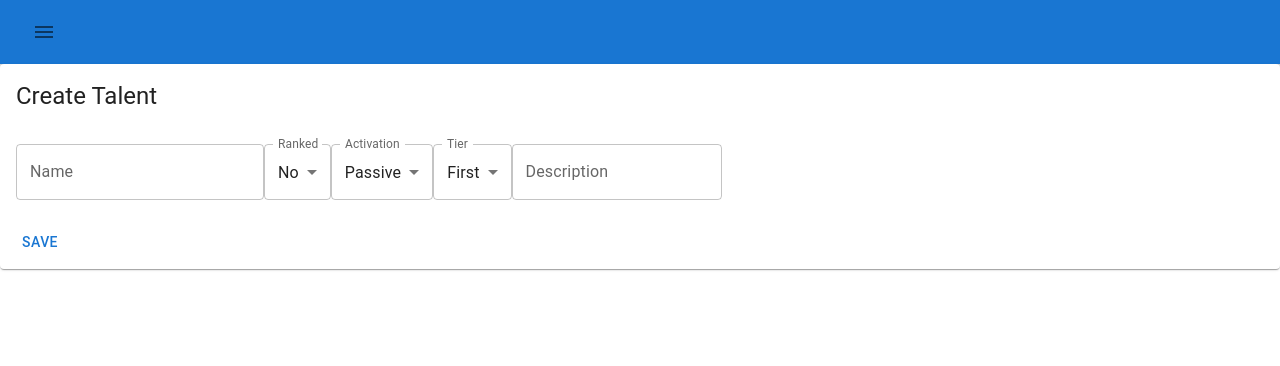
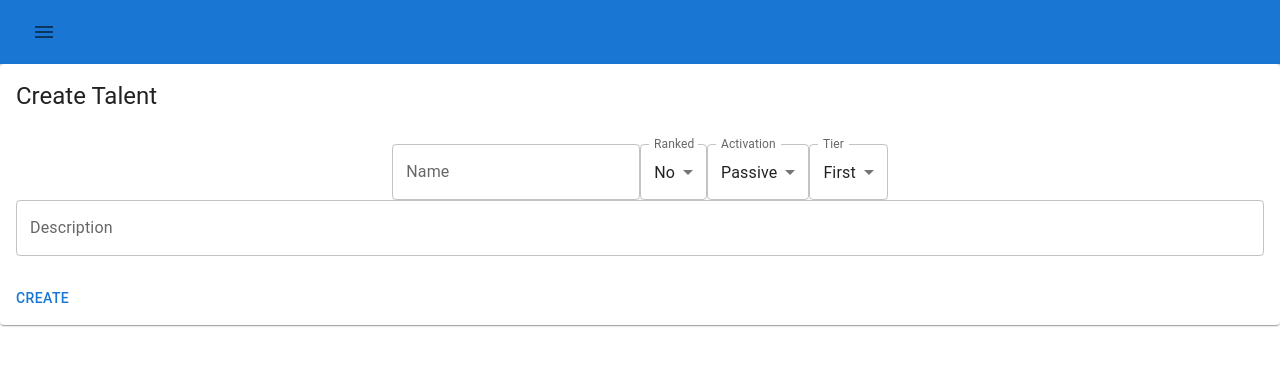
Before and after one commit to genraven1/genesys, a React (Create React App) app: page /talents/new in a window 1280 px wide. Shown: the top 366 px of the page. Built offline with nearby package versions, Linux system fonts and the light colour scheme.

Commit message:
update page look

```diff
--- a/src/components/CreateTalent.tsx
+++ b/src/components/CreateTalent.tsx
@@ -1,7 +1,8 @@
-import { Button, Card, CardActions, CardContent, CardHeader, MenuItem, TextField } from "@mui/material";
+import { Button, Card, CardActions, CardContent, CardHeader, Grid, MenuItem, TextField } from "@mui/material";
 import { ChangeEventHandler, FocusEventHandler, FormEventHandler, useState } from "react";
 import Talent, { Activation, DefaultTalent, Ranked, Tier } from "../models/Talent";
 import TalentService from "../services/TalentService";
+import { useNavigate } from "react-router-dom";
 
 interface Props {
     talent?: Talent | null,
@@ -11,12 +12,12 @@ export default function CreateTalent(props: Props) {
     const { talent: newTalent } = props;
     const [talent, setTalent] = useState(newTalent ?? DefaultTalent.create());
     const [errors, setErrors] = useState({} as any);
+    let navigate = useNavigate();
 
     const handleSubmit: FormEventHandler<HTMLFormElement> = (event) => {
         event.preventDefault();
-        const createdTalent = TalentService.createTalent(talent);
-        console.log(talent);
-        console.log(createdTalent);
+        TalentService.createTalent(talent);
+        navigate('/talents');
     }
 
     const handleBlur: FocusEventHandler<HTMLInputElement> = (event) => {
@@ -102,6 +103,7 @@ export default function CreateTalent(props: Props) {
             <CardHeader title={'Create Talent'} />
             <form onSubmit={handleSubmit}>
                 <CardContent>
+                    <Grid container justifyContent={'center'}>
                         <TextField name='name' label='Name' value={talent.name ?? ''} onBlur={handleBlur} onChange={handleTextChange} />
                         <TextField name='ranked' label='Ranked' value={talent.ranked ?? Ranked.No} onBlur={handleBlur} onChange={handleRankedChange} select >
                             {Object.entries(Ranked).map(([key, value]) => (
@@ -124,10 +126,11 @@ export default function CreateTalent(props: Props) {
                                 </MenuItem>
                             ))}
                         </TextField>
-                    <TextField name='description' label='Description' value={talent.description ?? ''} onBlur={handleBlur} onChange={handleTextChange} multiline />
+                        <TextField name='description' label='Description' value={talent.description ?? ''} onBlur={handleBlur} onChange={handleTextChange} multiline fullWidth />
+                    </Grid>
                 </CardContent>
                 <CardActions>
-                    <Button color='primary' type='submit'>SAVE</Button>
+                    <Button color='primary' type='submit'>CREATE</Button>
                 </CardActions>
             </form>
         </Card>
--- a/src/components/navigation/ListMenuItemLink.tsx
+++ b/src/components/navigation/ListMenuItemLink.tsx
@@ -12,8 +12,7 @@ export default function ListMenuItemLink(props: MenuListItemProps): JSX.Element
 
     const renderLink = useMemo(() => forwardRef<any, Omit<LinkProps, 'to'>>((itemProps, ref): React.ReactElement => (
         <Link to={to} ref={ref} {...itemProps} />
-    )),
-        [to]);
+    )),[to]);
 
     return (
         <List>
```
Lines whose indentation alone changed are shown as unchanged.
